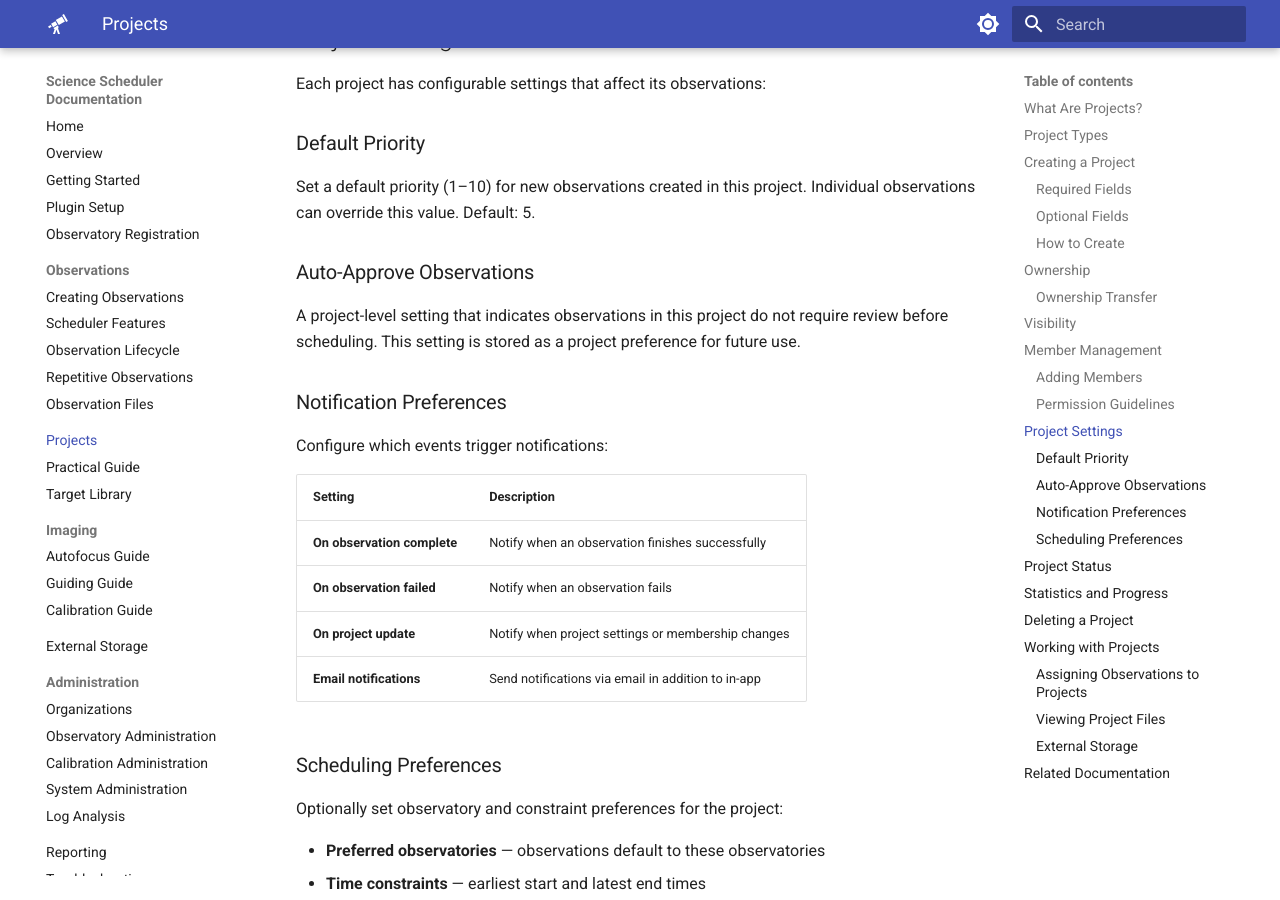
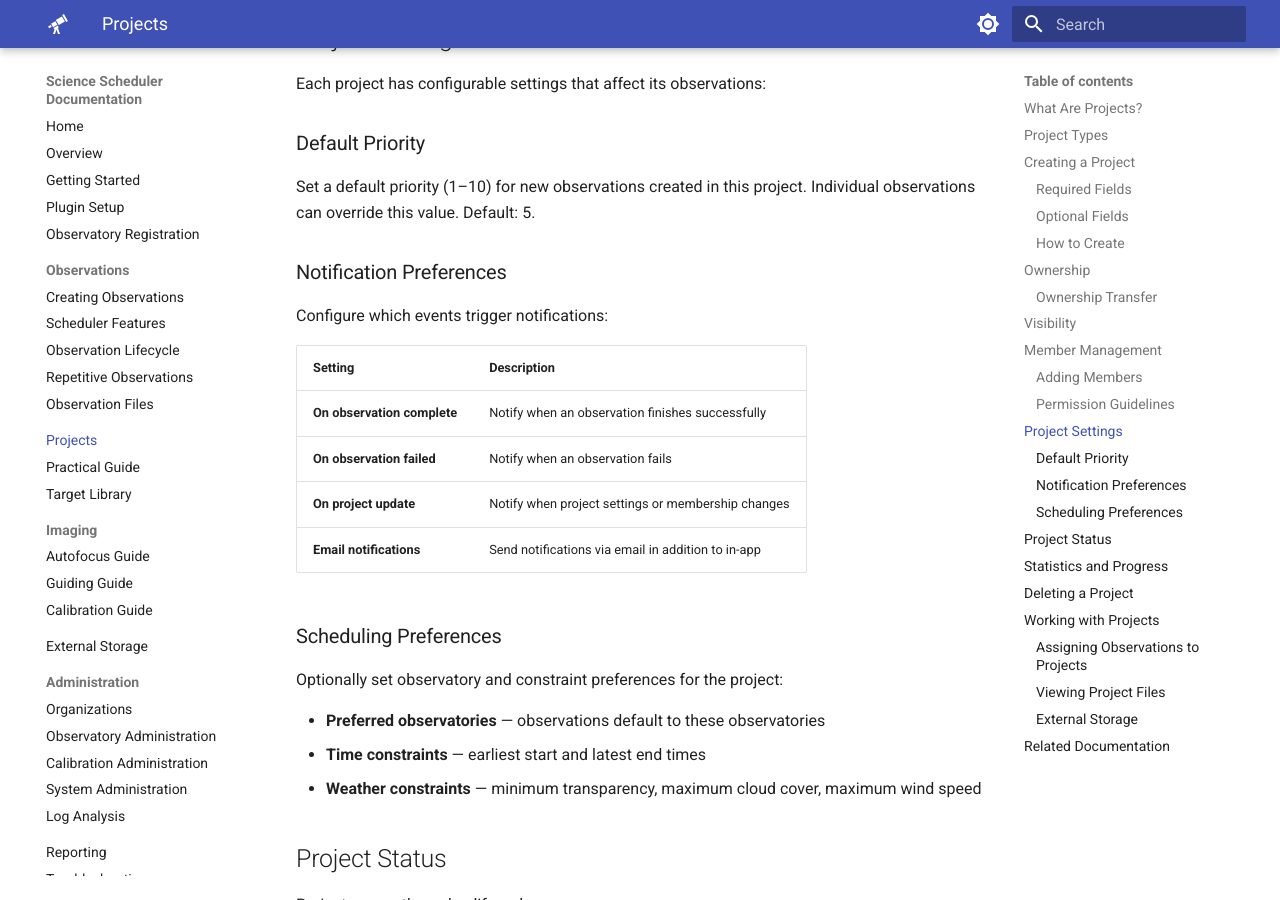
Before and after one commit to First-Light-Systems/nina-scheduler-docs, an MkDocs documentation site: the page built from docs/PROJECTS_GUIDE.md, in a window 1280 px wide and 900 px high, scrolled down 4622 px. Built offline with MkDocs 1.6.1 and Material for MkDocs 9.7.7, drawn with Linux system fonts in a browser that asks for light colours.

Commit message:
Remove auto-approve setting — not exposed in GUI
The auto_approve_observations field exists in the server model but is
not surfaced in any GUI and has no functional effect. Removed from
documentation to avoid documenting non-existent features.

Co-Authored-By: Claude Opus 4.6 <noreply@anthropic.com>

```diff
--- a/docs/PROJECTS_GUIDE.md
+++ b/docs/PROJECTS_GUIDE.md
@@ -136,10 +136,6 @@ Each project has configurable settings that affect its observations:
 
 Set a default priority (1–10) for new observations created in this project. Individual observations can override this value. Default: 5.
 
-### Auto-Approve Observations
-
-A project-level setting that indicates observations in this project do not require review before scheduling. This setting is stored as a project preference for future use.
-
 ### Notification Preferences
 
 Configure which events trigger notifications:
```
